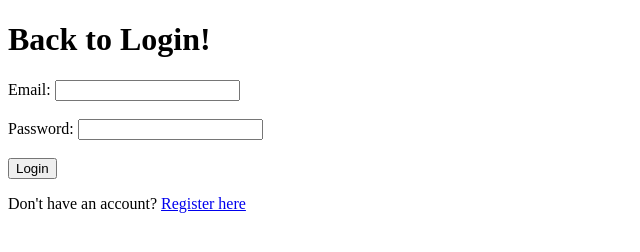
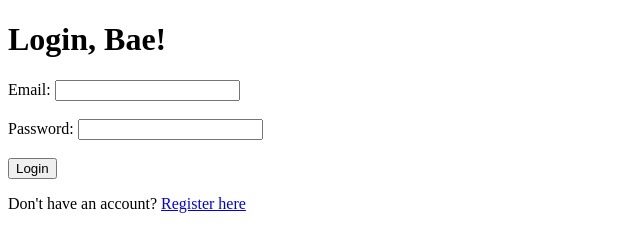
Before and after one commit to Devon-Wilkening/CS396---Blog-Website, a website: page public/login.html in a window 1280 px wide. Shown: the whole page, without its empty margins (0-640 px from the left). Drawn offline with Linux system fonts and the light colour scheme.

Commit message:
end to end test

```diff
--- a/public/login.html
+++ b/public/login.html
@@ -7,7 +7,7 @@
     <title>Login</title>
 </head>
 <body>
-    <h1>Back to Login!</h1>
+    <h1>Login, Bae!</h1>
     <form action="/login" method="POST">
         <!-- Login form. Should take email and password -->
         <label for="email">Email:</label>
```
